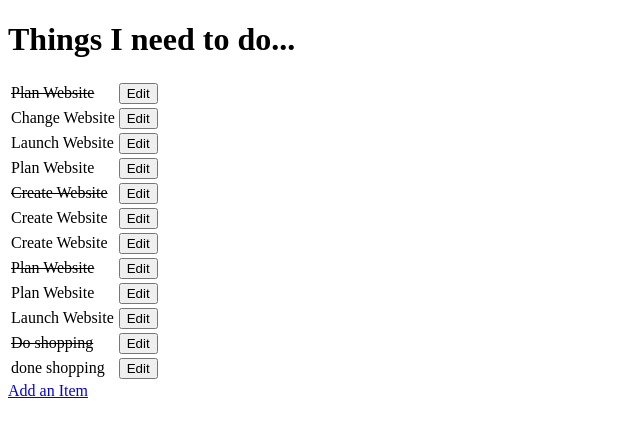
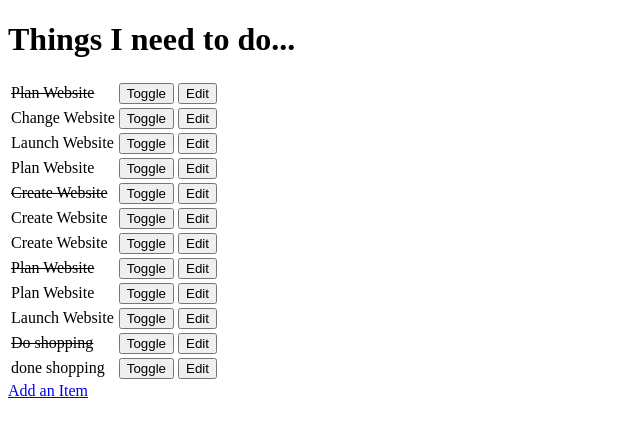
Before and after one commit to scottwedge/Django_ToDo, a Django app: page / in a window 1280 px wide. Shown: the top 437 px of the page, without its empty margins (0-640 px from the left). Run offline with Django 3.2, Linux system fonts and the light colour scheme; data comes from the database, SQL or seed files in the repository; both versions use the stored data as it was after the commit.

Commit message:
Added toggle function for marking list items done.

```diff
--- a/django_todo/urls.py
+++ b/django_todo/urls.py
@@ -15,13 +15,14 @@ Including another URLconf
 """
 from django.conf.urls import url
 from django.contrib import admin
-from todo.views import get_todo_list, create_an_item, edit_an_item
+from todo.views import get_todo_list, create_an_item, edit_an_item, toggle_status
 
 urlpatterns = [
     url(r'^admin/', admin.site.urls),
     url(r'^$', get_todo_list),
     url(r'^add$', create_an_item),
-    url(r'^edit/(?P<id>\d+)$', edit_an_item)
+    url(r'^edit/(?P<id>\d+)$', edit_an_item),
+    url(r'^toggle/(?P<id>\d+)$', toggle_status)
 ]
 """ building the url: \d lets us pass in a single digit 0-0,
 + lets us use larger numbers
--- a/todo/templates/todo_list.html
+++ b/todo/templates/todo_list.html
@@ -18,6 +18,10 @@
             {% endif %}
 
         <td>
+            <form method="GET" action="toggle/{{ item.id }}">{% csrf_token %}<input type="submit" value="Toggle"></form>
+        </td>
+
+        <td>
             <form method="GET" action="edit/{{ item.id }}"><input type="submit" value="Edit"></form>
         </td>
 
--- a/todo/views.py
+++ b/todo/views.py
@@ -30,3 +30,9 @@ def edit_an_item(request, id):
         form = ItemForm(instance=item)
 
     return render(request, "item_form.html", {'form': form})
+
+def toggle_status(requst, id):
+        item = get_object_or_404(Item, pk=id)
+        item.done = not item.done
+        item.save()
+        return redirect(get_todo_list)
```
Also changed, not shown: db.sqlite3.
